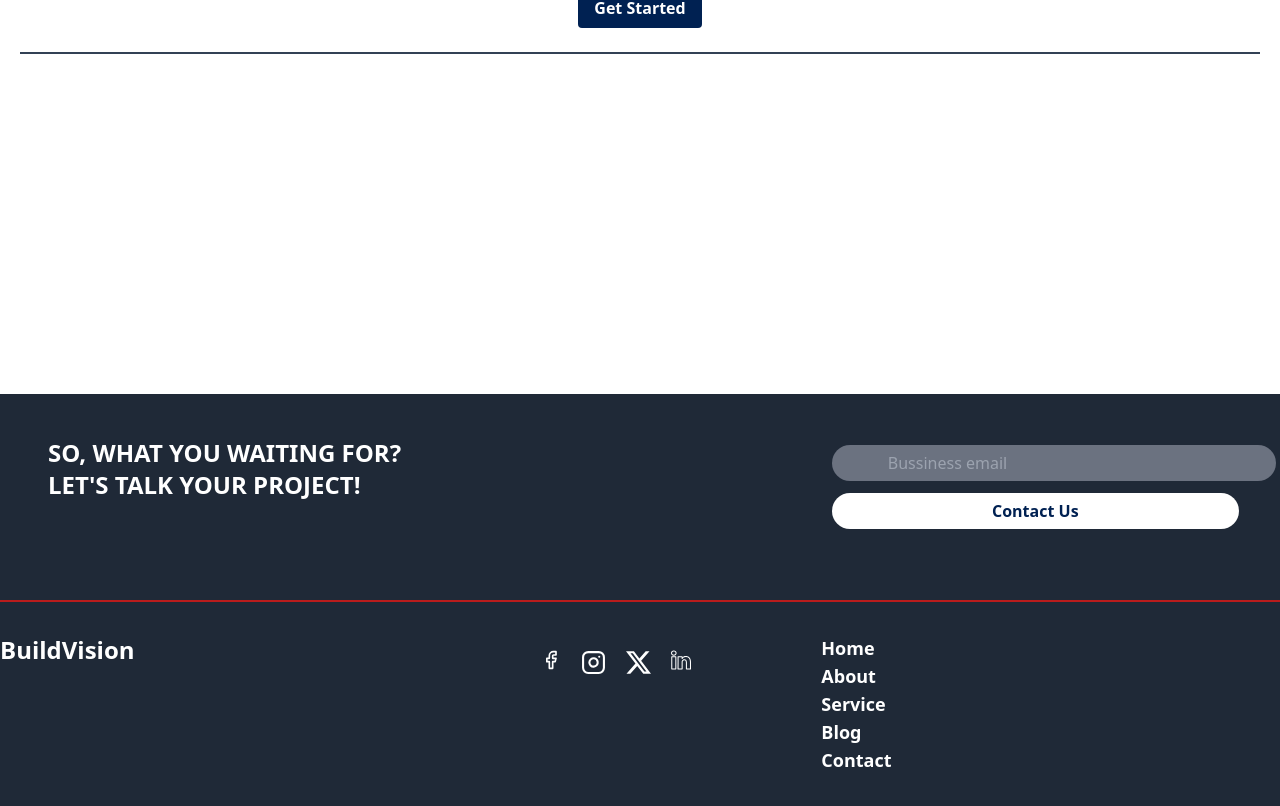
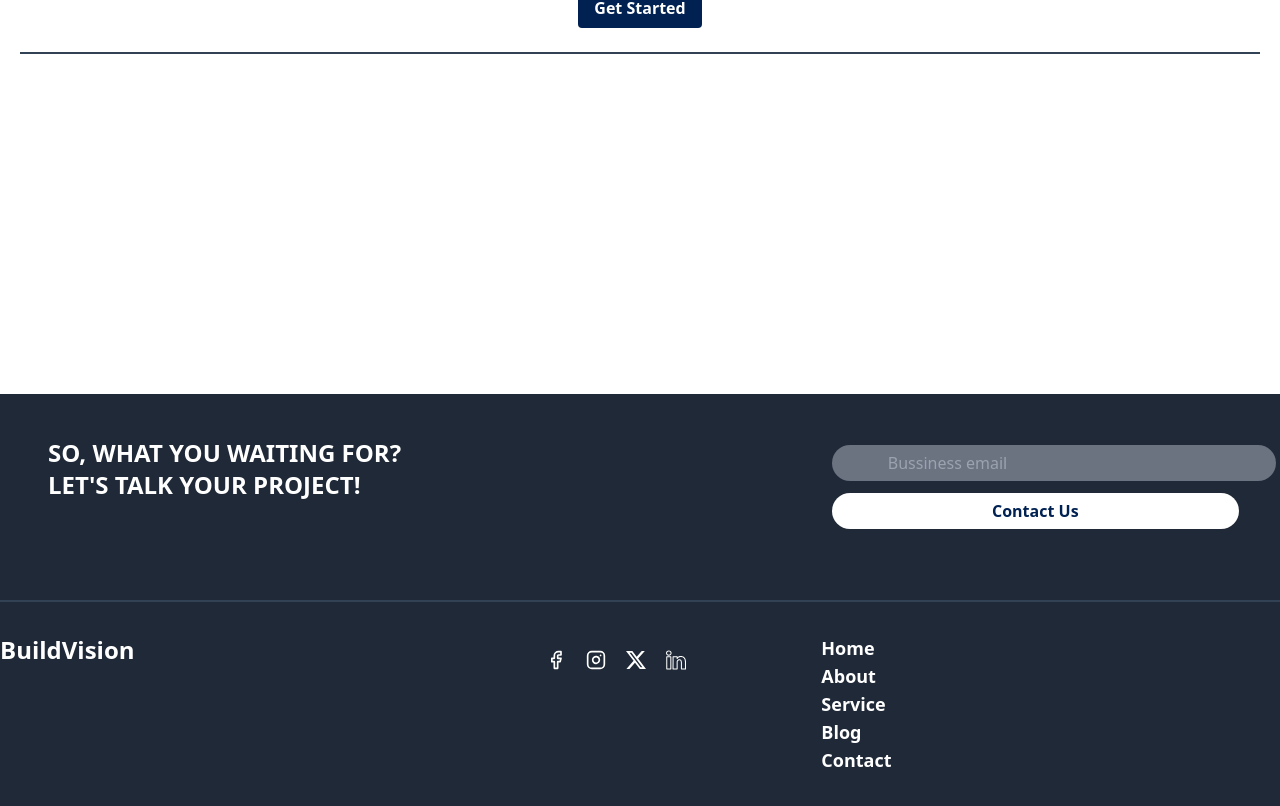
Before and after one commit to alpha-eric08/Hyperbuild, a React (Vite) app: page / in a window 1280 px wide. Shown: the part 2812-3618 px from the top of the page. Built offline with nearby package versions, Linux system fonts and the light colour scheme.

Commit message:
Completed the landing page...

```diff
--- a/src/Components/Footer.jsx
+++ b/src/Components/Footer.jsx
@@ -1,13 +1,7 @@
 import React from 'react'
 import { FiFacebook } from "react-icons/fi";
-
-
 import { FiInstagram } from "react-icons/fi";
-
-
 import { BsTwitterX } from "react-icons/bs";
-
-
 import { SlSocialLinkedin } from "react-icons/sl";
 
 
@@ -24,7 +18,7 @@ const Footer = () => {
 
   return (
     <div className=' bg-gray-800 '>
-        <div className='h-52 w-full text-white grid md:grid-cols-2 border-b-2 border-red-700 '>
+        <div className='h-52 w-full text-white grid md:grid-cols-2 border-b-2 border-slate-700 '>
             <div className=' place-content-center mx-auto md:mx-0 md:mb-14 md:px-12'>
                 <h1 className='font-semibold font-inter text-2xl'>SO, WHAT YOU WAITING FOR? <br/> LET'S TALK YOUR PROJECT!</h1>
             </div>
@@ -34,12 +28,13 @@ const Footer = () => {
                 <button type='submit' className='b2 text-black font-semibold hover:bg-gray-500 hover:text-white bg-white text-center rounded-3xl px-40 py-1.5 mt-3'>Contact Us</button>
             </div>
         </div>
+
         <div  className='text-white grid md:grid-cols-3 w-full h-60 pt-8 pl-4 md:pl-0 sm:grid-cols-2 md:px-12'>
           <div className='font-bold text-2xl'>BuildVision</div>
           <div className=' flex gap-5 md:justify-center my-4 justify-start place-content-center'>
             <FiFacebook  size={20}/>
-                  <FiInstagram  size={25}/>
-                  <BsTwitterX  size={25}/>
+            <FiInstagram  size={20}/>
+            <BsTwitterX  size={20}/>
             <SlSocialLinkedin size={20} />
           </div>
           <ul >
```
Lines whose indentation alone changed are shown as unchanged.
